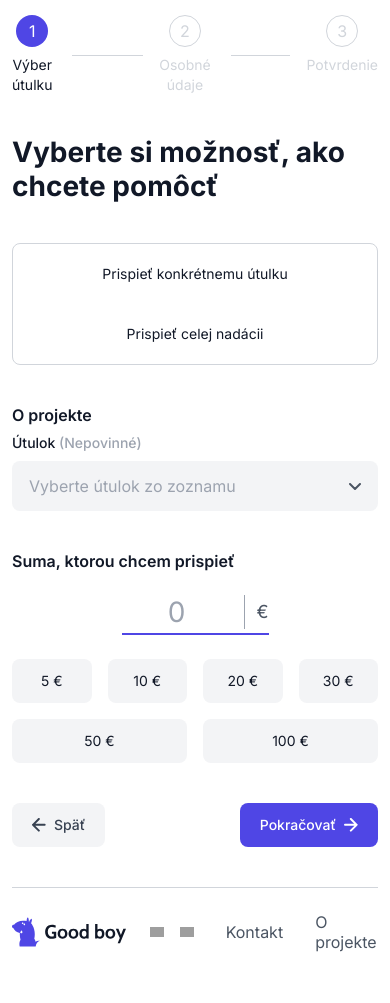
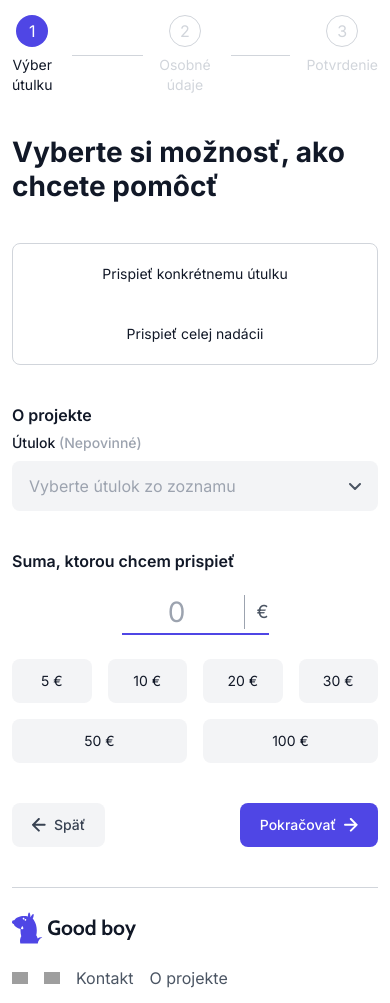
Before and after one commit to peterkomar1337/goodrequest-fe, a Next.js app: page / in a window 390 px wide. Before the commit the page ends 967 px from the top, so only its background shows below. Built offline with nearby package versions, Linux system fonts and the light colour scheme; grey boxes are pictures that could not be loaded.

Commit message:
feat/footer module scss mobile changes

```diff
--- a/src/components/Footer/Footer.module.scss
+++ b/src/components/Footer/Footer.module.scss
@@ -8,6 +8,11 @@
 	gap: 24px;
 	padding-top: 24px;
 	border-top: 1px solid $quintarny;
+
+	@media(max-width: $screen-mobile-max) {
+		align-items: flex-start;
+		flex-direction: column;
+	}
 }
 
 .logo {
@@ -32,6 +37,11 @@
 .navWrapper {
 	display: flex;
 	gap: 32px;
+
+	@media(max-width: $screen-mobile-max) {
+		flex-wrap: wrap;
+		gap: 16px;
+	}
 }
 
 .socials {
@@ -46,6 +56,10 @@
 	align-items: center;
 	gap: 32px;
 	list-style: none;
+
+	@media(max-width: $screen-mobile-max) {
+		gap: 16px;
+	}
 }
 
 .link {
```
Lines whose indentation alone changed are shown as unchanged.
